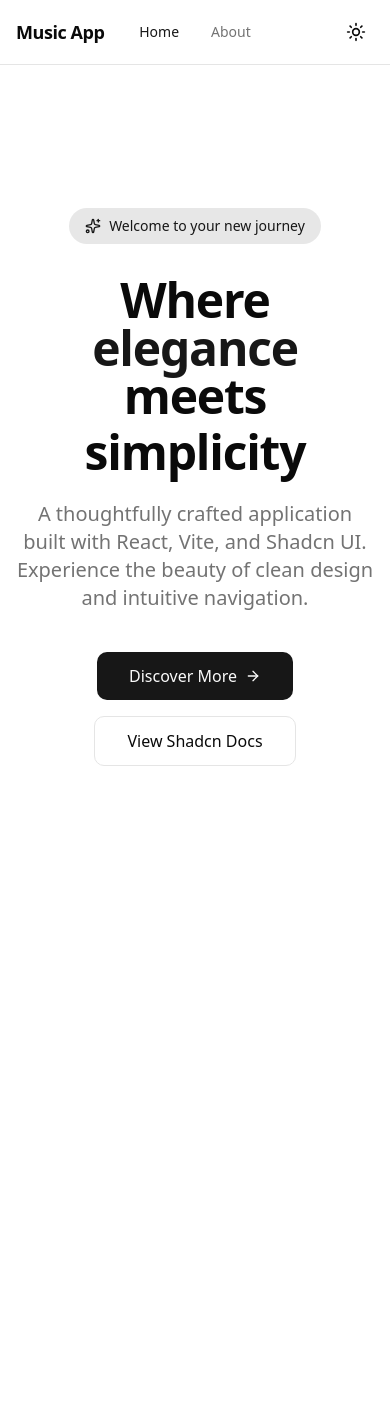
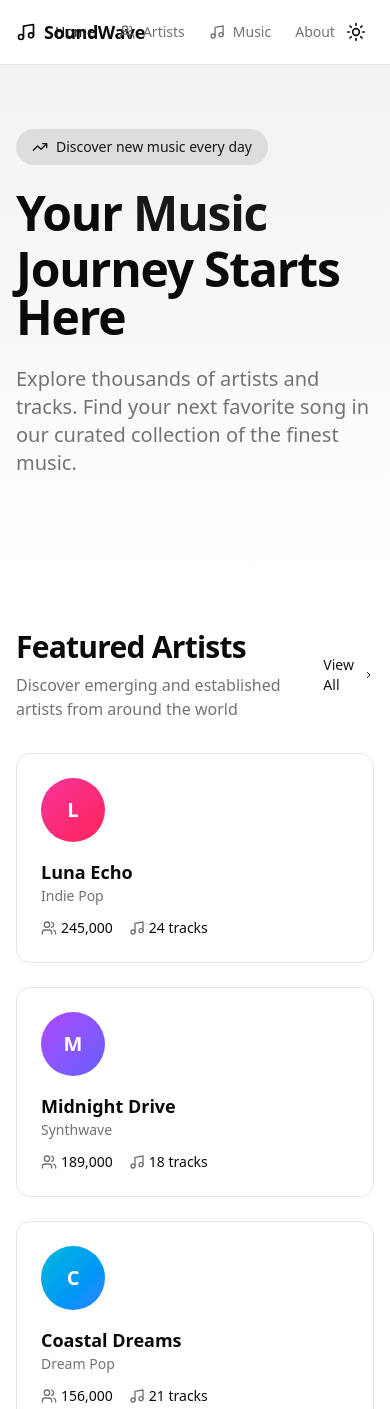
Before and after one commit to devmahmoudi/music-app, a React app: page / in a window 390 px wide. Shown: the top 1409 px of the page. Before the commit the page ends 909 px from the top, so only its background shows below. Built offline with nearby package versions, Linux system fonts and the light colour scheme; no server answers; the HTML template or start-up script is replaced by a standard one.

Commit message:
feat: add artist and music cards, section header, and update home page layout

```diff
--- /dev/null
+++ b/src/components/artist-card.tsx
@@ -0,0 +1,44 @@
+import { Music, Users } from "lucide-react"
+
+interface ArtistCardProps {
+  name: string
+  genre: string
+  followers: number
+  tracks: number
+  imageColor: string
+}
+
+export default function ArtistCard({ name, genre, followers, tracks, imageColor }: ArtistCardProps) {
+  return (
+    <div className="group relative overflow-hidden rounded-xl border bg-card p-6 transition-all hover:shadow-lg hover:-translate-y-1">
+      {/* Artist Avatar */}
+      <div className="mb-4">
+        <div
+          className={`h-16 w-16 rounded-full ${imageColor} flex items-center justify-center text-white text-xl font-bold`}
+        >
+          {name.charAt(0)}
+        </div>
+      </div>
+
+      {/* Artist Info */}
+      <div className="space-y-3">
+        <div>
+          <h3 className="font-semibold text-lg">{name}</h3>
+          <p className="text-sm text-muted-foreground">{genre}</p>
+        </div>
+
+        {/* Stats */}
+        <div className="flex gap-4 text-sm">
+          <div className="flex items-center gap-1">
+            <Users className="h-4 w-4 text-muted-foreground" />
+            <span>{followers.toLocaleString()}</span>
+          </div>
+          <div className="flex items-center gap-1">
+            <Music className="h-4 w-4 text-muted-foreground" />
+            <span>{tracks} tracks</span>
+          </div>
+        </div>
+      </div>
+    </div>
+  )
+}
--- /dev/null
+++ b/src/components/music-card.tsx
@@ -0,0 +1,50 @@
+import { Play, Clock, Heart } from "lucide-react"
+
+interface MusicCardProps {
+  title: string
+  artist: string
+  duration: string
+  plays: number
+  likes: number
+  albumColor: string
+}
+
+export default function MusicCard({ title, artist, duration, plays, likes, albumColor }: MusicCardProps) {
+  return (
+    <div className="group relative overflow-hidden rounded-xl border bg-card p-4 transition-all hover:bg-accent/50">
+      <div className="flex items-start gap-4">
+        {/* Album Art */}
+        <div className={`h-14 w-14 rounded-lg ${albumColor} flex items-center justify-center`}>
+          <Play className="h-6 w-6 text-white/80" />
+        </div>
+
+        {/* Track Info */}
+        <div className="flex-1 min-w-0">
+          <h3 className="font-medium truncate">{title}</h3>
+          <p className="text-sm text-muted-foreground truncate">{artist}</p>
+
+          {/* Stats */}
+          <div className="flex items-center gap-4 mt-2 text-sm text-muted-foreground">
+            <div className="flex items-center gap-1">
+              <Clock className="h-3 w-3" />
+              <span>{duration}</span>
+            </div>
+            <div className="flex items-center gap-1">
+              <Play className="h-3 w-3" />
+              <span>{plays.toLocaleString()}</span>
+            </div>
+            <div className="flex items-center gap-1">
+              <Heart className="h-3 w-3" />
+              <span>{likes.toLocaleString()}</span>
+            </div>
+          </div>
+        </div>
+
+        {/* Play Button */}
+        <button className="opacity-0 group-hover:opacity-100 p-2 rounded-full bg-primary text-primary-foreground transition-opacity">
+          <Play className="h-4 w-4" />
+        </button>
+      </div>
+    </div>
+  )
+}
--- a/src/components/navbar.tsx
+++ b/src/components/navbar.tsx
@@ -1,5 +1,5 @@
 import { Link, useLocation } from "react-router-dom"
-import { Moon, Sun } from "lucide-react"
+import { Moon, Sun, Music, Users } from "lucide-react"
 import { useTheme } from "@/providers/theme-provider"
 
 export default function Navbar() {
@@ -7,32 +7,38 @@ export default function Navbar() {
   const { theme, toggleTheme } = useTheme()
 
   const navItems = [
-    { name: "Home", path: "/" },
-    { name: "About", path: "/about" },
+    { name: "Home", path: "/", icon: null },
+    { name: "Artists", path: "/artists", icon: <Users className="h-4 w-4" /> },
+    { name: "Music", path: "/music", icon: <Music className="h-4 w-4" /> },
+    { name: "About", path: "/about", icon: null },
   ]
 
   return (
-    <nav className="border-b">
+    <nav className="border-b sticky top-0 z-50 bg-background/95 backdrop-blur supports-[backdrop-filter]:bg-background/60">
       <div className="container mx-auto px-4">
         <div className="flex h-16 items-center justify-between">
           {/* Logo */}
           <div className="font-semibold text-lg tracking-tight">
-            <Link to="/">Music App</Link>
+            <Link to="/" className="flex items-center gap-2">
+              <Music className="h-5 w-5" />
+              SoundWave
+            </Link>
           </div>
 
           {/* Navigation Items - Centered */}
           <div className="flex items-center justify-center absolute left-1/2 transform -translate-x-1/2">
-            <div className="flex items-center gap-8">
+            <div className="flex items-center gap-6">
               {navItems.map((item) => (
                 <Link
                   key={item.path}
                   to={item.path}
-                  className={`text-sm transition-colors hover:text-primary ${
+                  className={`flex items-center gap-2 text-sm transition-colors hover:text-primary ${
                     location.pathname === item.path
                       ? "text-primary font-medium"
                       : "text-muted-foreground"
                   }`}
                 >
+                  {item.icon}
                   {item.name}
                 </Link>
               ))}
--- /dev/null
+++ b/src/components/section-header.tsx
@@ -0,0 +1,37 @@
+import { Link } from "react-router-dom"
+import { ChevronRight } from "lucide-react"
+
+interface SectionHeaderProps {
+  title: string
+  description?: string
+  showMoreButton?: boolean
+  moreLink?: string
+}
+
+export default function SectionHeader({
+  title,
+  description,
+  showMoreButton = true,
+  moreLink = "#"
+}: SectionHeaderProps) {
+  return (
+    <div className="flex items-center justify-between mb-8">
+      <div>
+        <h2 className="text-3xl font-bold tracking-tight">{title}</h2>
+        {description && (
+          <p className="text-muted-foreground mt-2">{description}</p>
+        )}
+      </div>
+
+      {showMoreButton && (
+        <Link
+          to={moreLink}
+          className="inline-flex items-center gap-1 text-sm font-medium text-primary hover:text-primary/80 transition-colors"
+        >
+          View All
+          <ChevronRight className="h-4 w-4" />
+        </Link>
+      )}
+    </div>
+  )
+}
--- a/src/pages/home.tsx
+++ b/src/pages/home.tsx
@@ -1,47 +1,113 @@
-import { Link } from "react-router-dom"
-import { ArrowRight, Sparkles } from "lucide-react"
+import SectionHeader from "@/components/section-header"
+import ArtistCard from "@/components/artist-card"
+import MusicCard from "@/components/music-card"
+import { Mic2, Music, TrendingUp } from "lucide-react"
 
 export default function Home() {
+  // Mock data for artists
+  const artists = [
+    { name: "Luna Echo", genre: "Indie Pop", followers: 245000, tracks: 24, imageColor: "bg-gradient-to-br from-pink-500 to-rose-500" },
+    { name: "Midnight Drive", genre: "Synthwave", followers: 189000, tracks: 18, imageColor: "bg-gradient-to-br from-purple-500 to-indigo-500" },
+    { name: "Coastal Dreams", genre: "Dream Pop", followers: 156000, tracks: 21, imageColor: "bg-gradient-to-br from-cyan-500 to-blue-500" },
+    { name: "Velvet Skies", genre: "Alternative Rock", followers: 312000, tracks: 32, imageColor: "bg-gradient-to-br from-orange-500 to-red-500" },
+    { name: "Solar Flare", genre: "Electronic", followers: 421000, tracks: 28, imageColor: "bg-gradient-to-br from-yellow-500 to-amber-500" },
+    { name: "Urban Echoes", genre: "R&B", followers: 278000, tracks: 19, imageColor: "bg-gradient-to-br from-emerald-500 to-green-500" },
+  ]
+
+  // Mock data for music tracks
+  const musicTracks = [
+    { title: "Midnight City Lights", artist: "Luna Echo", duration: "3:45", plays: 1245000, likes: 98000, albumColor: "bg-gradient-to-br from-pink-400 to-rose-400" },
+    { title: "Neon Dreams", artist: "Midnight Drive", duration: "4:20", plays: 890000, likes: 67000, albumColor: "bg-gradient-to-br from-purple-400 to-indigo-400" },
+    { title: "Ocean Breeze", artist: "Coastal Dreams", duration: "3:15", plays: 760000, likes: 54000, albumColor: "bg-gradient-to-br from-cyan-400 to-blue-400" },
+    { title: "Electric Storm", artist: "Solar Flare", duration: "3:58", plays: 1560000, likes: 112000, albumColor: "bg-gradient-to-br from-yellow-400 to-amber-400" },
+    { title: "City Rain", artist: "Urban Echoes", duration: "4:05", plays: 980000, likes: 72000, albumColor: "bg-gradient-to-br from-emerald-400 to-green-400" },
+    { title: "Golden Hour", artist: "Velvet Skies", duration: "5:12", plays: 1340000, likes: 89000, albumColor: "bg-gradient-to-br from-orange-400 to-red-400" },
+  ]
+
   return (
-    <div className="min-h-screen flex items-center justify-center px-4">
-      <div className="container mx-auto max-w-4xl text-center">
-        {/* Welcome Badge */}
-        <div className="inline-flex items-center gap-2 px-4 py-2 rounded-full bg-primary/10 text-primary text-sm mb-8 animate-in fade-in slide-in-from-top-4 duration-500">
-          <Sparkles className="h-4 w-4" />
-          Welcome to your new journey
+    <div className="min-h-screen">
+      {/* Hero Section */}
+      <div className="relative overflow-hidden bg-gradient-to-b from-primary/5 to-background">
+        <div className="container mx-auto px-4 py-16 md:py-24">
+          <div className="max-w-3xl">
+            <div className="inline-flex items-center gap-2 px-4 py-2 rounded-full bg-primary/10 text-primary text-sm mb-6">
+              <TrendingUp className="h-4 w-4" />
+              Discover new music every day
+            </div>
+
+            <h1 className="text-5xl md:text-7xl font-bold tracking-tight mb-6">
+              Your <span className="text-primary">Music</span>
+              <span className="block mt-2">Journey Starts Here</span>
+            </h1>
+
+            <p className="text-xl text-muted-foreground mb-10">
+              Explore thousands of artists and tracks. Find your next favorite song
+              in our curated collection of the finest music.
+            </p>
+          </div>
         </div>
+      </div>
 
-        {/* Main Heading */}
-        <h1 className="text-5xl md:text-7xl font-bold tracking-tight mb-6 animate-in fade-in slide-in-from-top-6 duration-700">
-          Where <span className="text-primary">elegance</span> meets
-          <span className="block mt-2">simplicity</span>
-        </h1>
+      {/* Main Content */}
+      <div className="container mx-auto px-4 py-12">
+        {/* Featured Artists Section */}
+        <section className="mb-20">
+          <SectionHeader
+            title="Featured Artists"
+            description="Discover emerging and established artists from around the world"
+            moreLink="/artists"
+          />
 
-        {/* Description */}
-        <p className="text-xl text-muted-foreground max-w-2xl mx-auto mb-10 animate-in fade-in slide-in-from-top-8 duration-900">
-          A thoughtfully crafted application built with React, Vite, and Shadcn UI.
-          Experience the beauty of clean design and intuitive navigation.
-        </p>
+          <div className="grid sm:grid-cols-2 lg:grid-cols-3 gap-6">
+            {artists.map((artist, index) => (
+              <ArtistCard key={index} {...artist} />
+            ))}
+          </div>
+        </section>
 
-        {/* Call to Action Buttons */}
-        <div className="flex flex-col sm:flex-row gap-4 justify-center items-center animate-in fade-in slide-in-from-bottom-4 duration-1000">
-          <Link
-            to="/about"
-            className="inline-flex items-center justify-center gap-2 px-8 py-3 rounded-lg bg-primary text-primary-foreground font-medium hover:bg-primary/90 transition-colors hover:scale-105 active:scale-95"
-          >
-            Discover More
-            <ArrowRight className="h-4 w-4" />
-          </Link>
+        {/* Trending Music Section */}
+        <section>
+          <SectionHeader
+            title="Trending Now"
+            description="The hottest tracks our community is listening to"
+            moreLink="/music"
+          />
 
-          <a
-            href="https://ui.shadcn.com"
-            target="_blank"
-            rel="noopener noreferrer"
-            className="inline-flex items-center justify-center px-8 py-3 rounded-lg border border-input bg-background hover:bg-accent hover:text-accent-foreground transition-colors"
-          >
-            View Shadcn Docs
-          </a>
-        </div>
+          <div className="grid gap-3">
+            {musicTracks.map((track, index) => (
+              <MusicCard key={index} {...track} />
+            ))}
+          </div>
+        </section>
+
+        {/* Stats Section (Optional) */}
+        <section className="mt-20 pt-12 border-t">
+          <div className="grid md:grid-cols-3 gap-8">
+            <div className="text-center">
+              <div className="inline-flex items-center justify-center w-12 h-12 rounded-full bg-primary/10 text-primary mb-4">
+                <Music className="h-6 w-6" />
+              </div>
+              <h3 className="text-2xl font-bold">50K+</h3>
+              <p className="text-muted-foreground">Tracks Available</p>
+            </div>
+
+            <div className="text-center">
+              <div className="inline-flex items-center justify-center w-12 h-12 rounded-full bg-primary/10 text-primary mb-4">
+                <Mic2 className="h-6 w-6" />
+              </div>
+              <h3 className="text-2xl font-bold">5K+</h3>
+              <p className="text-muted-foreground">Artists</p>
+            </div>
+
+            <div className="text-center">
+              <div className="inline-flex items-center justify-center w-12 h-12 rounded-full bg-primary/10 text-primary mb-4">
+                <TrendingUp className="h-6 w-6" />
+              </div>
+              <h3 className="text-2xl font-bold">10M+</h3>
+              <p className="text-muted-foreground">Monthly Listeners</p>
+            </div>
+          </div>
+        </section>
       </div>
     </div>
   )
```
Also changed, not shown: src/router.tsx (+9 -0 lines).
